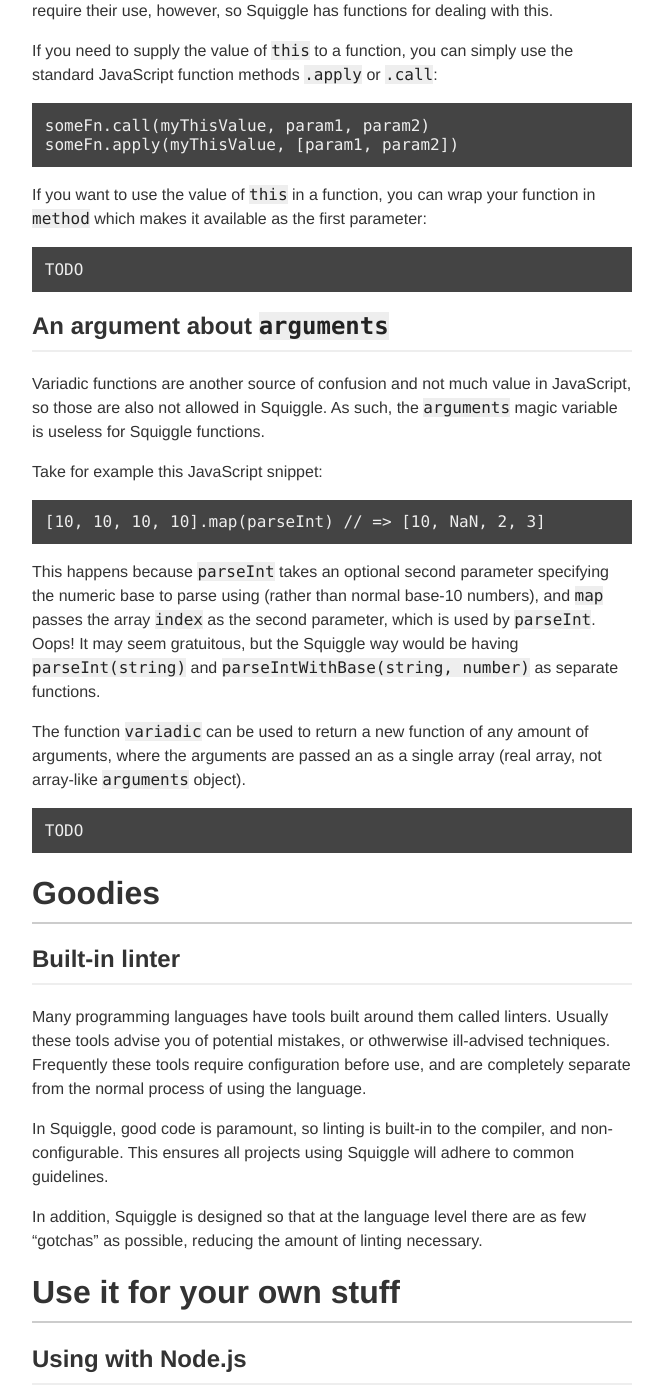
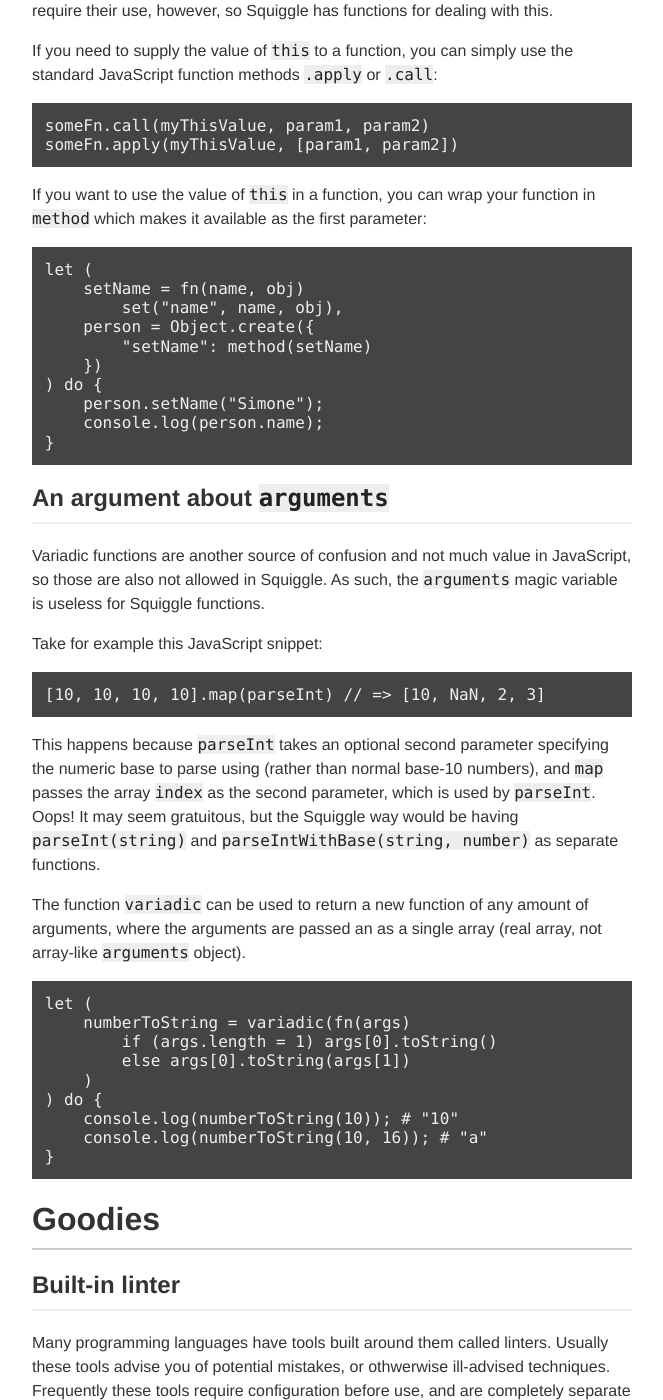
Before and after one commit to squiggle-lang/squiggle-lang.org, a Jekyll site: the page built from tutorial/index.md, in a window 1280 px wide and 1400 px high, scrolled down 15302 px. Shown: the whole window, without its empty margins (308-971 px from the left). Built offline with Jekyll 4.4.1, drawn with Linux system fonts in a browser that asks for light colours.

Commit message:
Ads examples for "method()" and "variadic()"

```diff
--- a/tutorial/index.md
+++ b/tutorial/index.md
@@ -561,7 +561,16 @@
 If you want to use the value of `this` in a function, you can wrap your function
 in `method` which makes it available as the first parameter:
 
-    TODO
+    let (
+        setName = fn(name, obj)
+            set("name", name, obj),
+        person = Object.create({
+            "setName": method(setName)
+        })
+    ) do {
+        person.setName("Simone");
+        console.log(person.name);
+    }
 
 ## An argument about `arguments`
 
@@ -579,7 +588,15 @@
 
 The function `variadic` can be used to return a new function of any amount of arguments, where the arguments are passed an as a single array (real array, not array-like `arguments` object).
 
-    TODO
+    let (
+        numberToString = variadic(fn(args)
+            if (args.length = 1) args[0].toString()
+            else args[0].toString(args[1])
+        )
+    ) do {
+        console.log(numberToString(10)); # "10"
+        console.log(numberToString(10, 16)); # "a"
+    }
 
 # Goodies
 
```
